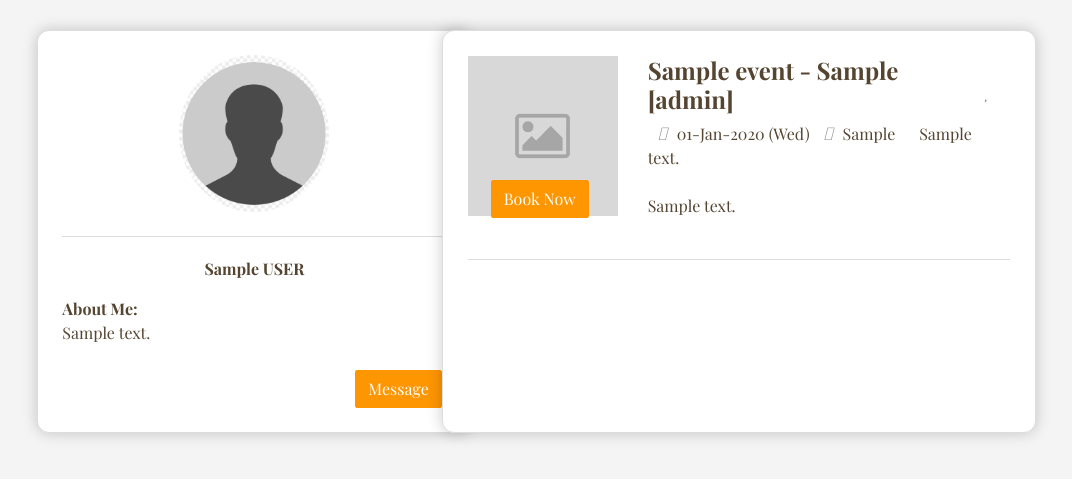
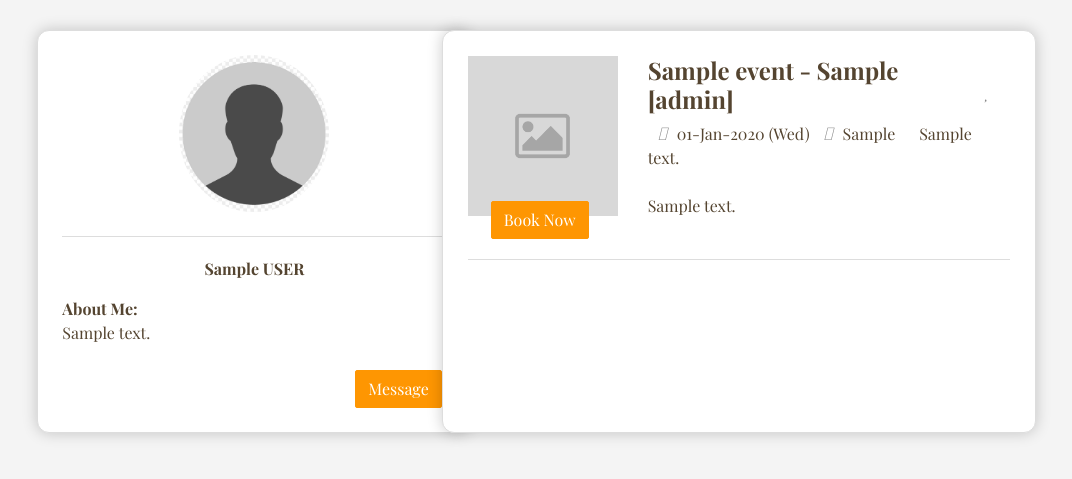
Before and after one commit to HatemC/sportify, a Rails app: page /events/1 in a window 1280 px wide. Shown: the part 86-565 px from the top of the page, without its empty margins (106-1178 px from the left). Run offline with Rails 7, Linux system fonts and the light colour scheme; tables that the repository leaves empty hold one stand-in row (values such as "Sample post"); style sheets or scripts are compiled from the project's sources; parts of the project's set-up code (start-up, migrations or seed data) failed here and were passed over; some libraries are stand-ins or nearby versions.

Commit message:
add message into the booking page and fix the book button

```diff
--- a/app/assets/stylesheets/pages/_show.scss
+++ b/app/assets/stylesheets/pages/_show.scss
@@ -70,6 +70,12 @@ margin: 0px;
   padding-bottom: 41px;
 }
 
+.book-btn-pos {
+  position: absolute;
+  bottom: 20px;
+  left: 180px;
+}
+
 .event-bottom {
   margin-top: 19px;
   display: flex;
--- a/app/views/dashboard/dashboard.html.erb
+++ b/app/views/dashboard/dashboard.html.erb
@@ -95,6 +95,12 @@
 
           </div>
           <div class="icon-group">
+          <% chatroom_check = Chatroom.where(sender: booking.event.user, recepient: current_user).or(Chatroom.where(sender: current_user, recepient: booking.event.user)) %>
+          <% if chatroom_check.empty?%>
+          <div class="icon"><%= link_to '', chatrooms_path(chatroom: {recepient_id: booking.event.user.id}), method: :post, class:'fa-regular fa-message'%></div>
+          <% else %>
+          <div class="icon"><%= link_to '', chatroom_path(chatroom_check.first), class:'fa-regular fa-message'%></div>
+          <% end %>
           <div class="icon"><%= link_to '', event_path(booking.event.id), class:'fa-solid fa-magnifying-glass'%></div>
           <div class="icon"><%= link_to '', booking_path(booking.id), method: :delete, class:"fa-solid fa-trash-can", data: {confirm: "Are you sure to cancel?"} %></div>
           </div>
--- a/app/views/events/show.html.erb
+++ b/app/views/events/show.html.erb
@@ -35,6 +35,14 @@
             <%= cl_image_tag @event.photo.key, crop: :fill,  class: "event-img-vertical-m" %>
           <% end  %>
         </div>
+        <div class="book-btn-pos">
+        <div id="show-button"><%= simple_form_for [@event,@booking] do |f| %>
+          <% if current_user != @event.user  %>
+            <%= f.button :submit, "Book Now", class:'btn btn-primary' %>
+          <% end %>
+        <% end %>
+        </div>
+        </div>
 
         <div class="event-text">
           <h4><strong><%= @event.event_name %>  -  <%= @event.sport %><strong> [<%= @event.level %>]</strong><br> </strong></h4>
@@ -46,13 +54,9 @@
             </div>
             <br>
             <%= @event.description %>
-          <div id="show-button"><%= simple_form_for [@event,@booking] do |f| %>
-            <% if current_user != @event.user  %>
-              <%= f.button :submit, "Book Now", class:'btn btn-primary' %>
-            <% end %>
-          <% end %>
-          </div>
         </div>
+
+
       </div>
 
 
```
